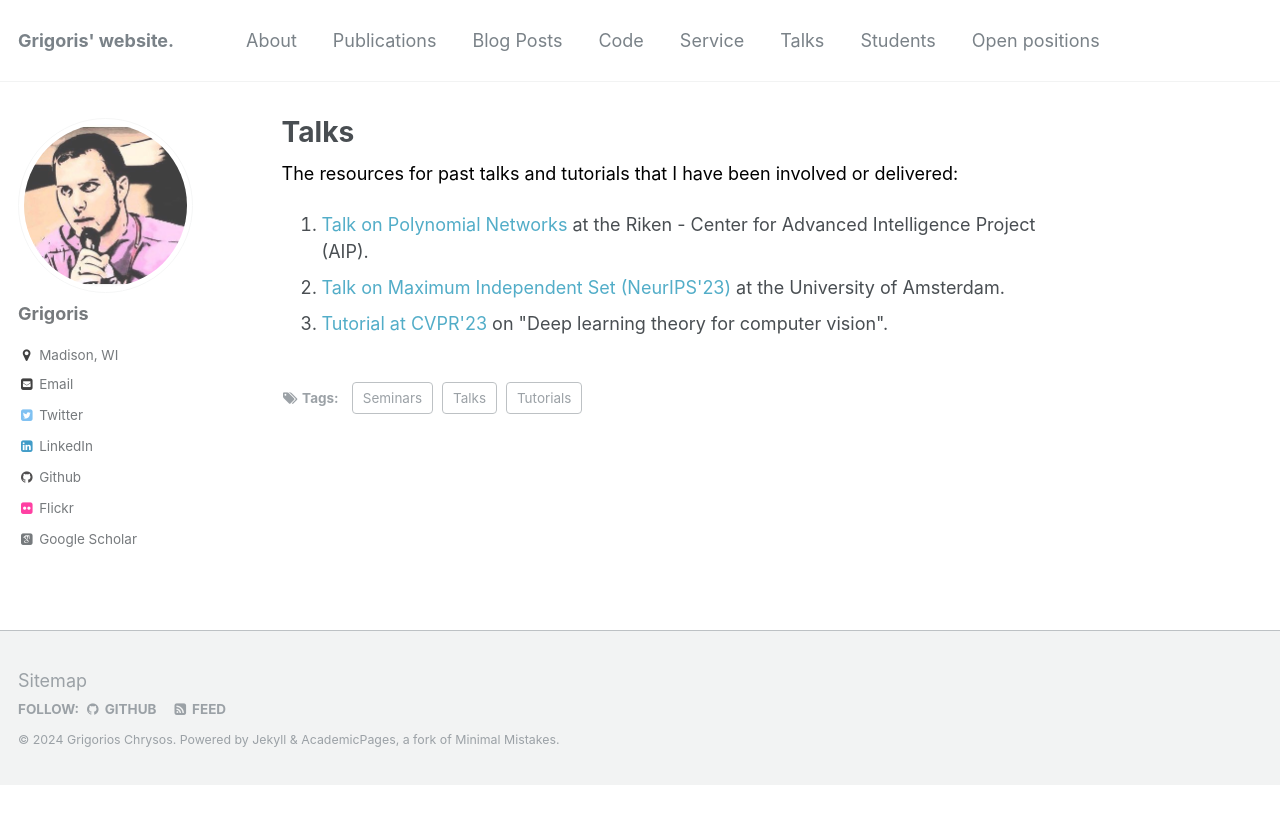
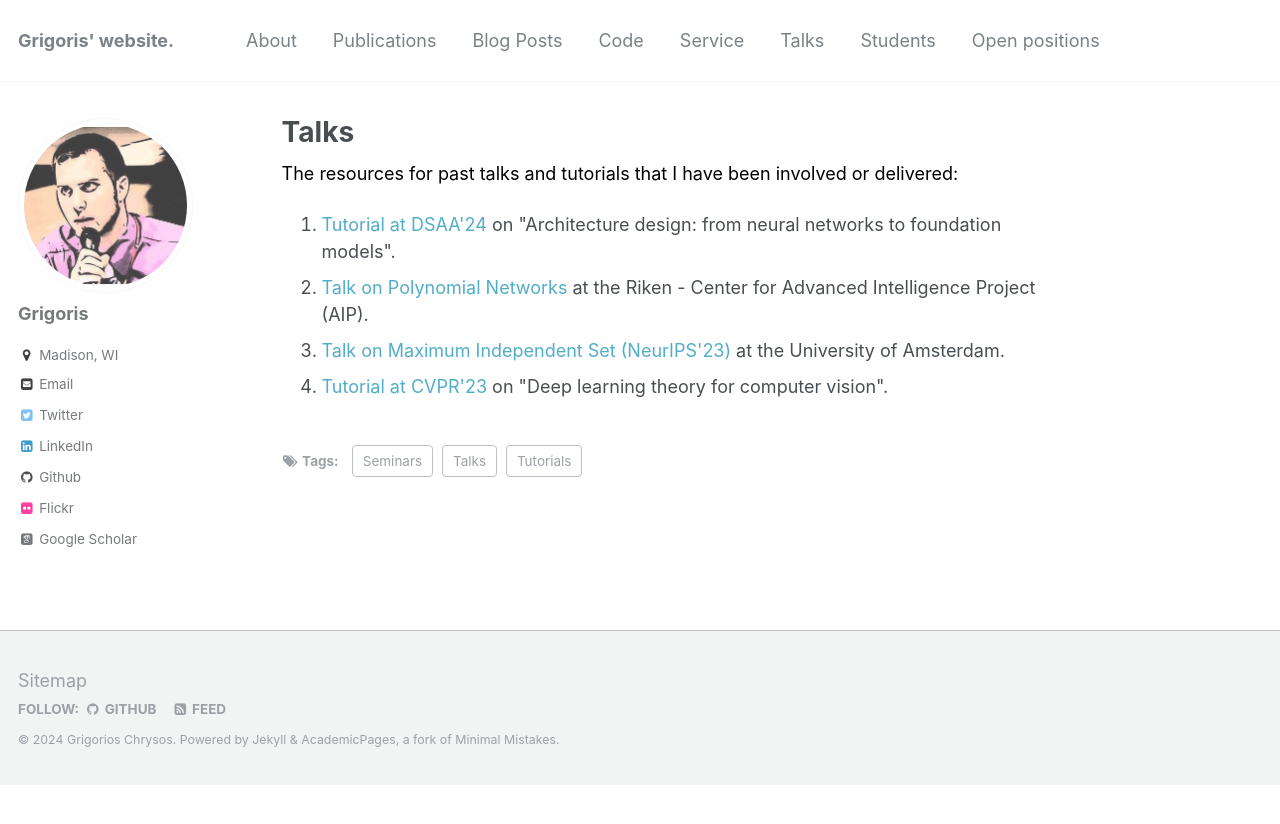
Before and after one commit to grigorisg9gr/grigorisg9gr.github.io, a Jekyll site: the page built from _pages/talks/index.html, in a window 1280 px wide. Shown: the top 824 px of the page. Built offline with Jekyll 4.4.1, drawn with Linux system fonts in a browser that asks for light colours; some web fonts are replaced.

Commit message:
Add the tutorial slides.

```diff
--- a/_pages/talks/index.html
+++ b/_pages/talks/index.html
@@ -8,6 +8,7 @@ comments: false
 <div>
       <p style="color: #5e9ca0;"><span style="color: #000000;">The resources for past talks and tutorials that I have been involved or delivered:</span></p>
     <ol>
+          <li><a href="https://uwmadison.box.com/s/sybq4l0u24exh5m2zfs8d17revudshwt">Tutorial at DSAA'24</a> on "Architecture design: from neural networks to foundation models".</li>
           <li><a href="https://uwmadison.box.com/s/yrpi5tdlojfjdu446xrybtv14dpjjpkr">Talk on Polynomial Networks</a> at the Riken - Center for Advanced Intelligence Project (AIP).</li>
           <li><a href="https://uwmadison.box.com/s/08oevy5n5ac4gxewi7gr4er59x0cak5r">Talk on Maximum Independent Set (NeurIPS'23)</a> at the University of Amsterdam.</li>
           <li><a href="https://uwmadison.box.com/s/kolroy3tc07m0knqdio71hndzysk457c">Tutorial at CVPR'23</a> on "Deep learning theory for computer vision".</li>
```
